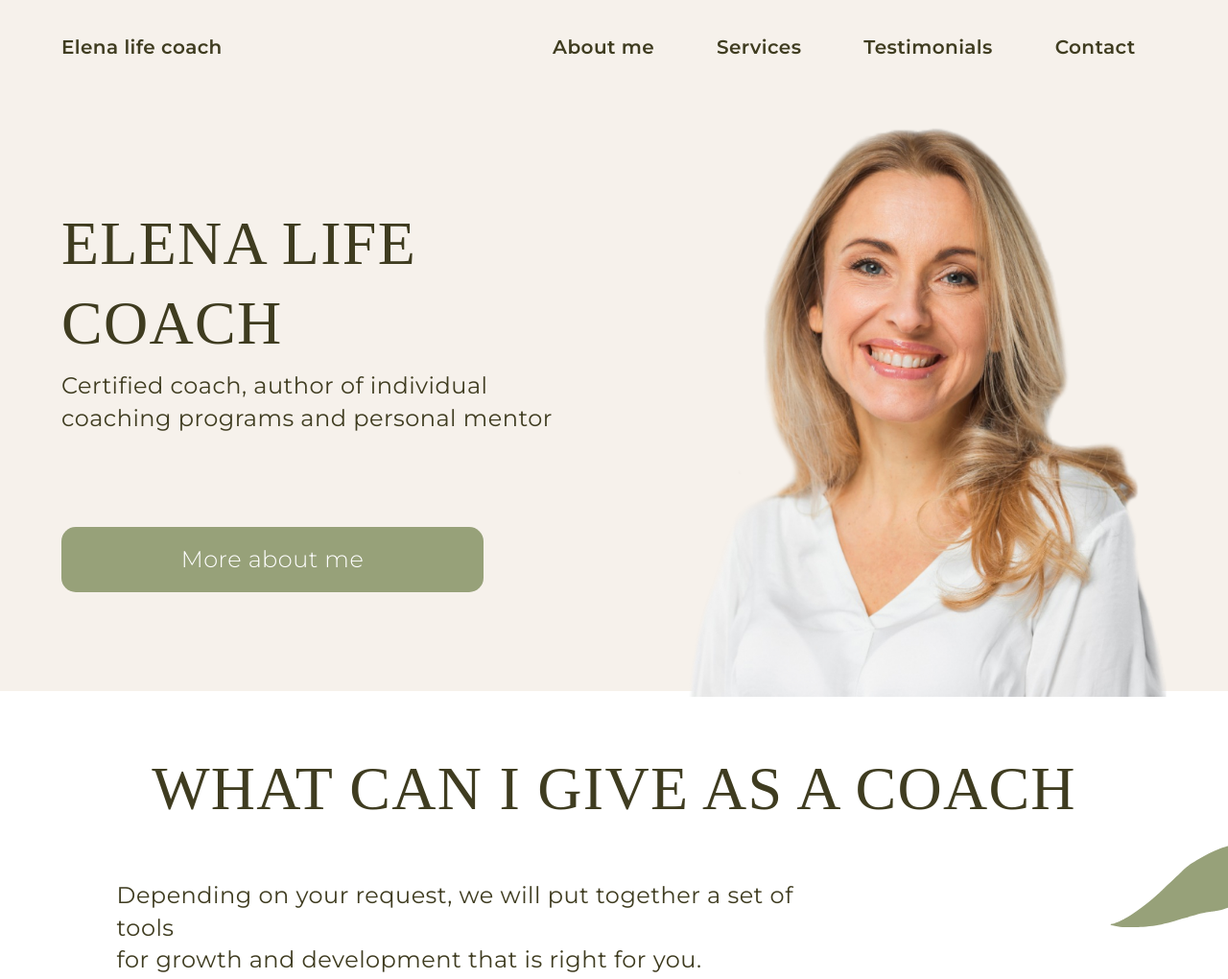
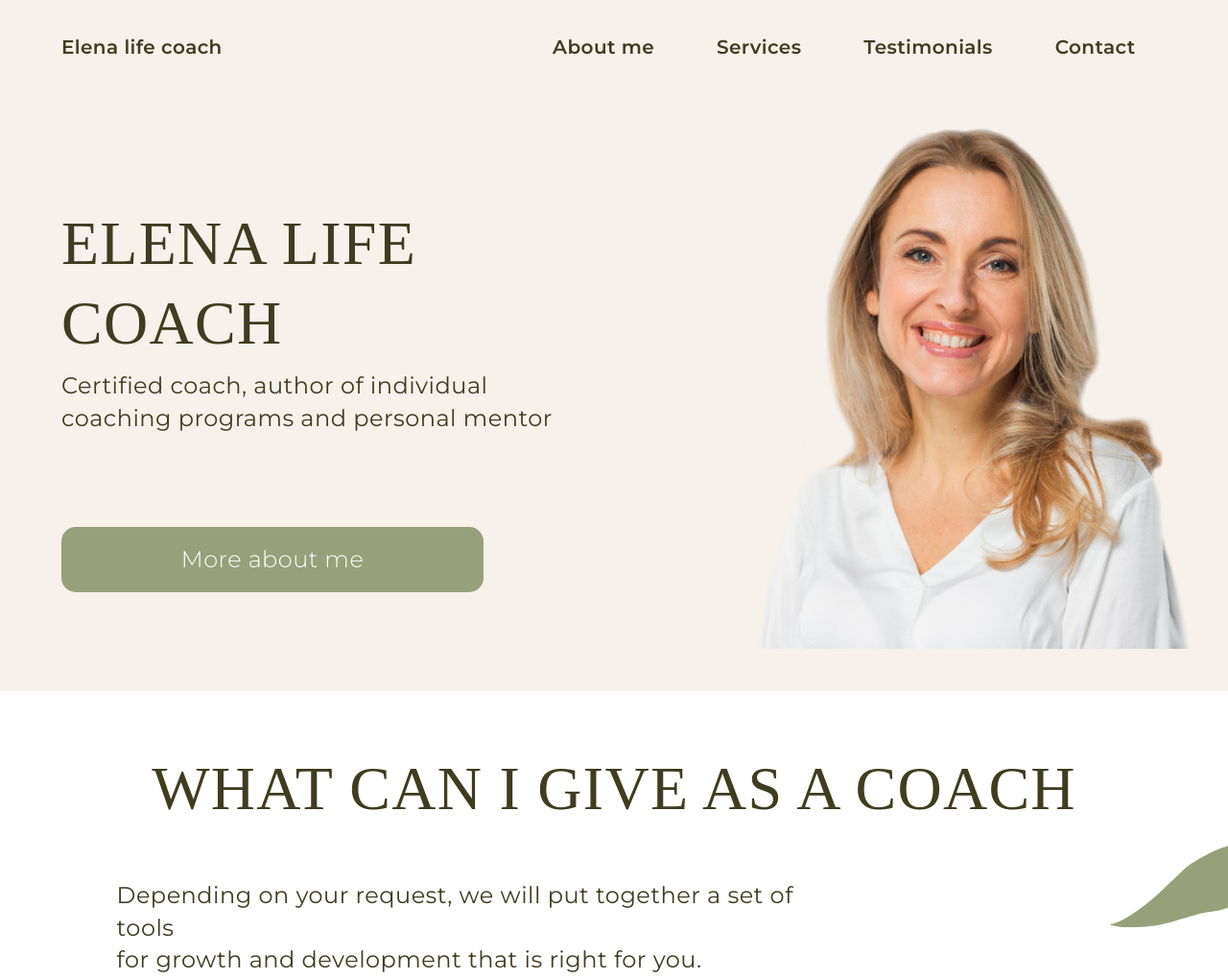
Before and after one commit to anevd/coaching-website, a website built with webpack: page design/index.html in a window 1280 px wide. Shown: the top 1020 px of the page at 96% size. Built offline with nearby package versions, Linux system fonts and the light colour scheme; a web font is replaced by a local one.

Commit message:
changed scss main photo

```diff
--- a/src/scss/pages/home.scss
+++ b/src/scss/pages/home.scss
@@ -282,9 +282,15 @@
 
 @media screen and (max-width: $desktop) {
     // Диана
-    .home-main__container-img {
-        right: 0%;
+    .home-main__container {
+
+
+    &-img {
+        width: 456px;
+        height: 543px;
+        right: -2%;
     }
+}
     .home-coach-give {
         &__subtitle {
             max-width: 70%;
```
Also changed, not shown: design/assets/dist/css/main.css.
